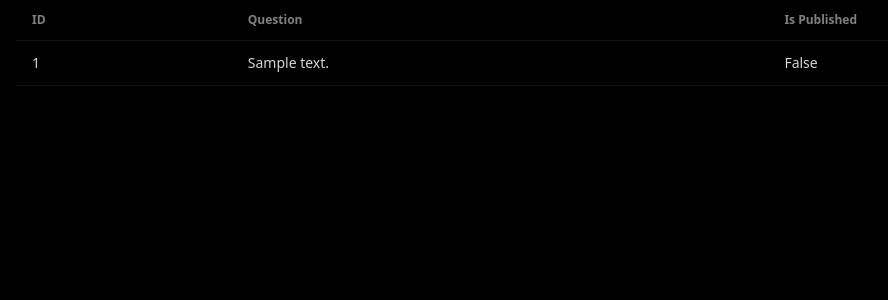
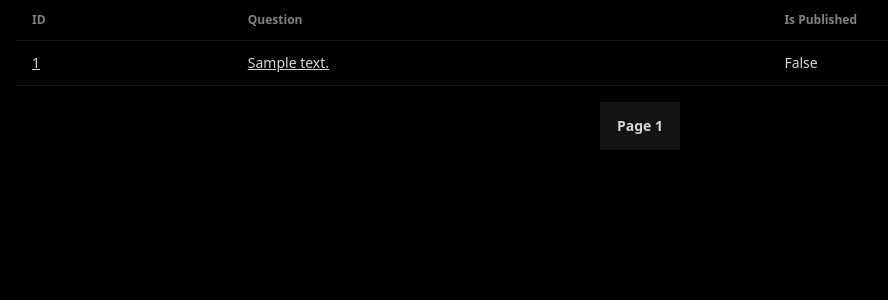
Before and after one commit to dave-martinez/django-tutorial, a Django app: template polls/templates/polls/index.html in a window 1280 px wide. Shown: the part 64-364 px from the top of the page, without its empty margins (0-888 px from the left). Run offline with Django 5.2, Linux system fonts and the light colour scheme; tables that the repository leaves empty hold one stand-in row (values such as "Sample post"); the template is opened without the code that fills it: values that come from a table or form of the project are taken from there, most other values are stand-ins (such as "Sample title", 1, 10 or a date in 2020); parts of the project's set-up code (start-up, migrations or seed data) failed here and were passed over; some libraries are stand-ins or nearby versions.

Commit message:
Add pagination

```diff
--- a/polls/templates/polls/index.html
+++ b/polls/templates/polls/index.html
@@ -14,14 +14,14 @@
         </thead>
         <tbody>
             {% for question in latest_question_list %}
-            <tr class="hover">
+            <tr class="hover" href="{% url 'polls:detail' question.id %}">
                 <td>
-                    <a href="{% url 'polls:detail' question.id %}">
+                    <a class="link" href="{% url 'polls:detail' question.id %}">
                         {{question.id}}
                     </a>
                 </td>
                 <td>
-                    <a href="{% url 'polls:detail' question.id %}">
+                    <a class="link" href="{% url 'polls:detail' question.id %}">
                         {{question.question_text}}
                     </a>
                 </td>
@@ -30,6 +30,16 @@
             {% endfor %}
         </tbody>
     </table>
+
+    <div class="flex justify-center join my-4 gap-1">
+        {% if page_obj.has_previous %}
+        <a class="join-item btn" href="?page={{ page_obj.previous_page_number }}">«</a>
+        {% endif %}
+        <a class="join-item btn">Page {{ page_obj.number }}</a>
+        {% if page_obj.has_next %}
+        <a class="join-item btn" href="?page={{ page_obj.next_page_number }}">»</a>
+        {% endif %}
+    </div>
     {% else %}
     <p>No polls are available.</p>
     {% endif %}
--- a/polls/views.py
+++ b/polls/views.py
@@ -13,9 +13,10 @@ from .models import Question, Choice
 class IndexView(generic.ListView):
     template_name = 'polls/index.html'
     context_object_name = 'latest_question_list'
+    paginate_by = 10
 
     def get_queryset(self):
-        return Question.objects.filter(pub_date__lte=timezone.now()).order_by('-pub_date')[:5]
+        return Question.objects.filter(pub_date__lte=timezone.now()).order_by('-pub_date')
 
     @method_decorator(verified_email_required)
     def dispatch(self, request, *args, **kwargs):
```
